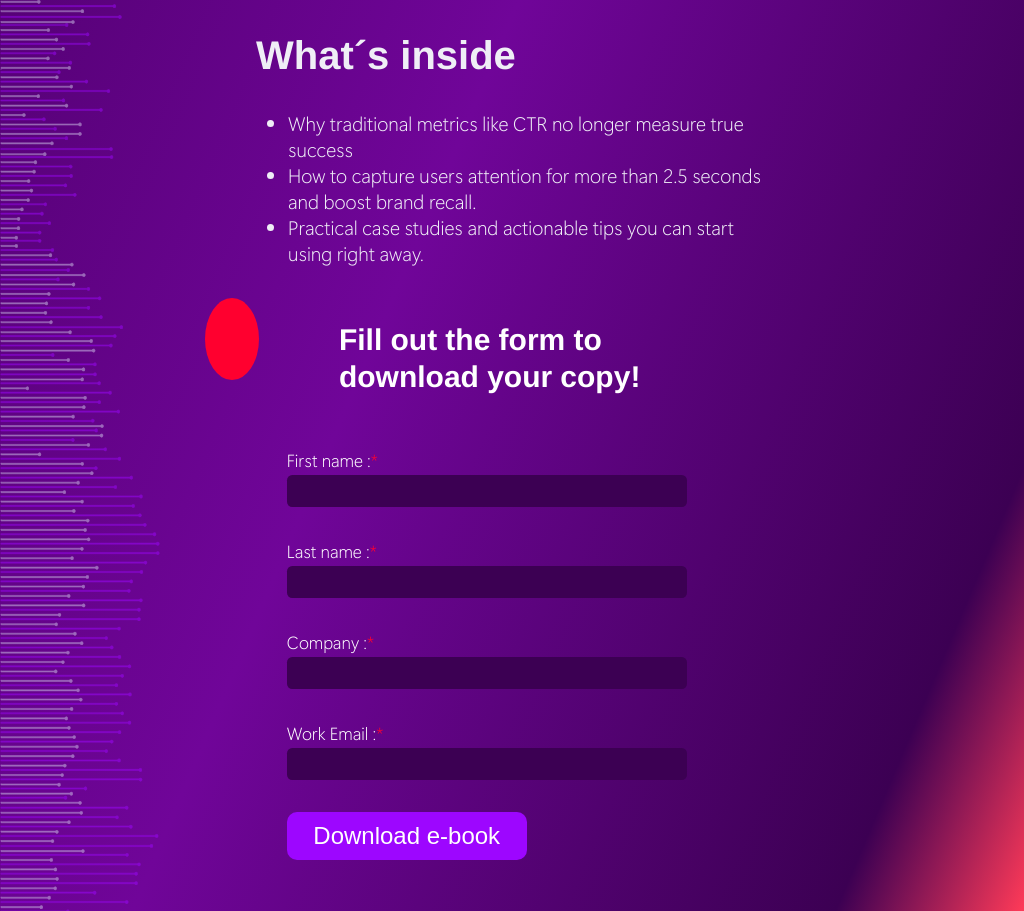
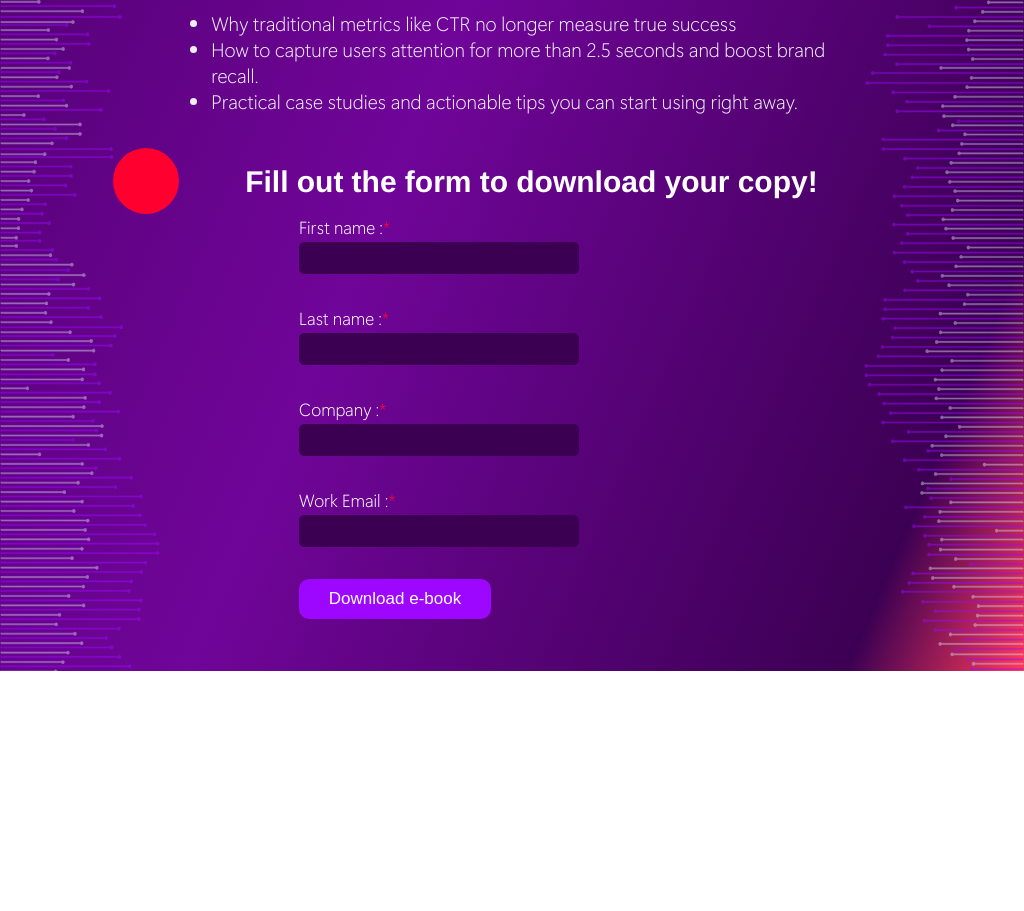
Before and after one commit to luxao/etarget-web, a plain HTML site: page ebook.html in a window 1024 px wide. Shown: the part 714-1625 px from the top of the page. After the commit the page ends 1385 px from the top, so only its background shows below. Drawn offline with Linux system fonts and the light colour scheme; a web font is replaced by a local one.

Commit message:
Update css, and finished tablet design for ebook

```diff
--- a/assets/styles/ebook.css
+++ b/assets/styles/ebook.css
@@ -212,6 +212,7 @@ body  {
     transform: scale(1.1);
 }
 
+.container .lines-tablet,
 .container .lines-mobile {
     display: none;
     background-image: url(../img/lines.svg);
@@ -224,6 +225,8 @@ body  {
     opacity: 0.5;
 }
 
+
+
 .section.section-1 .mobile-red-line {
     display: none;
 }
@@ -231,7 +234,7 @@ body  {
 
 /* MEDIA QUERY */
 
-@media screen and (min-width: 320px) and (max-width: 1024px) {
+@media screen and (min-width: 320px) and (max-width: 768px) {
 
     .container .lines-mobile {
         display: block;
@@ -313,3 +316,88 @@ body  {
         width: 12rem;
     }
 }
+
+@media screen and (min-width: 768px) and (max-width: 1024px) {
+    /* TODO */
+    .container .lines-tablet,
+    .container .lines-mobile {
+        display: block;
+    }
+
+    .container .lines-tablet {
+        right: 0%;
+        transform: rotate(180deg);
+    }
+
+    .container .lines-1,
+    .container .lines-2 {
+        display: none;
+    }
+    .section.section-1 .mobile-red-line {
+        width: 530px;
+    }
+    .section.section-1,
+    .section.section-2,
+    .section.section-3 {
+        width: 65%;
+    }
+
+    .section.section-1 .main-heading {
+        font-size: 2.8125rem;
+        line-height: 3.3188rem;
+    }
+
+    /* SECTION 2 */
+    .section.section-2 {
+        gap: 3rem;
+    }
+
+    /* SECTION 3 */
+    .section.section-3 .contact-heading-wrap {
+        flex-direction: row;
+        align-items: center;
+        gap: unset;
+        position: unset;
+        left: unset;
+        margin-bottom: 0rem;
+    }
+
+    .section.section-3 .contact-heading-wrap .red-ball  {
+        width: 4.125rem;
+        height: 3.125rem;
+        position: relative;
+        left: -10%;
+    }
+
+
+    .section.section-3 .contact-heading-wrap .contact-heading {
+        padding: 1rem 0;
+    }
+    .section.section-3 .form-wrapper {
+        width: 17.5rem;
+        left: 0%;
+    }
+    .section.section-3 .form-wrapper .contact-form .input-wrap > label,
+    .section.section-3 .form-wrapper .contact-form .input-wrap > input {
+        width: 17.5rem;
+    }
+
+
+    .section.section-3 .form-wrapper .contact-form .form-btn {
+        font-size: 1.0625rem;
+        width: 12rem;
+    }
+
+    .section.section-3 .form-wrapper  {
+        left: 18%;
+    }
+}
+
+@media screen and (min-width: 1024px) and (max-width: 1280px) {
+   .section.section-3 .contact-heading-wrap .red-ball  {
+        width: 4.125rem;
+        height: 4.125rem;
+        position: relative;
+        left: -10%;
+    }
+}
--- a/ebook.html
+++ b/ebook.html
@@ -14,6 +14,7 @@
     <body>
         <div class="container">
             <div class="lines-mobile"></div>
+            <div class="lines-tablet"></div>
             <img class="lines-1" src="assets/img/lines.svg" alt="lines-1">
             <img class="lines-2" src="assets/img/lines.svg" alt="lines-2">
             <section class="section section-1">
```
